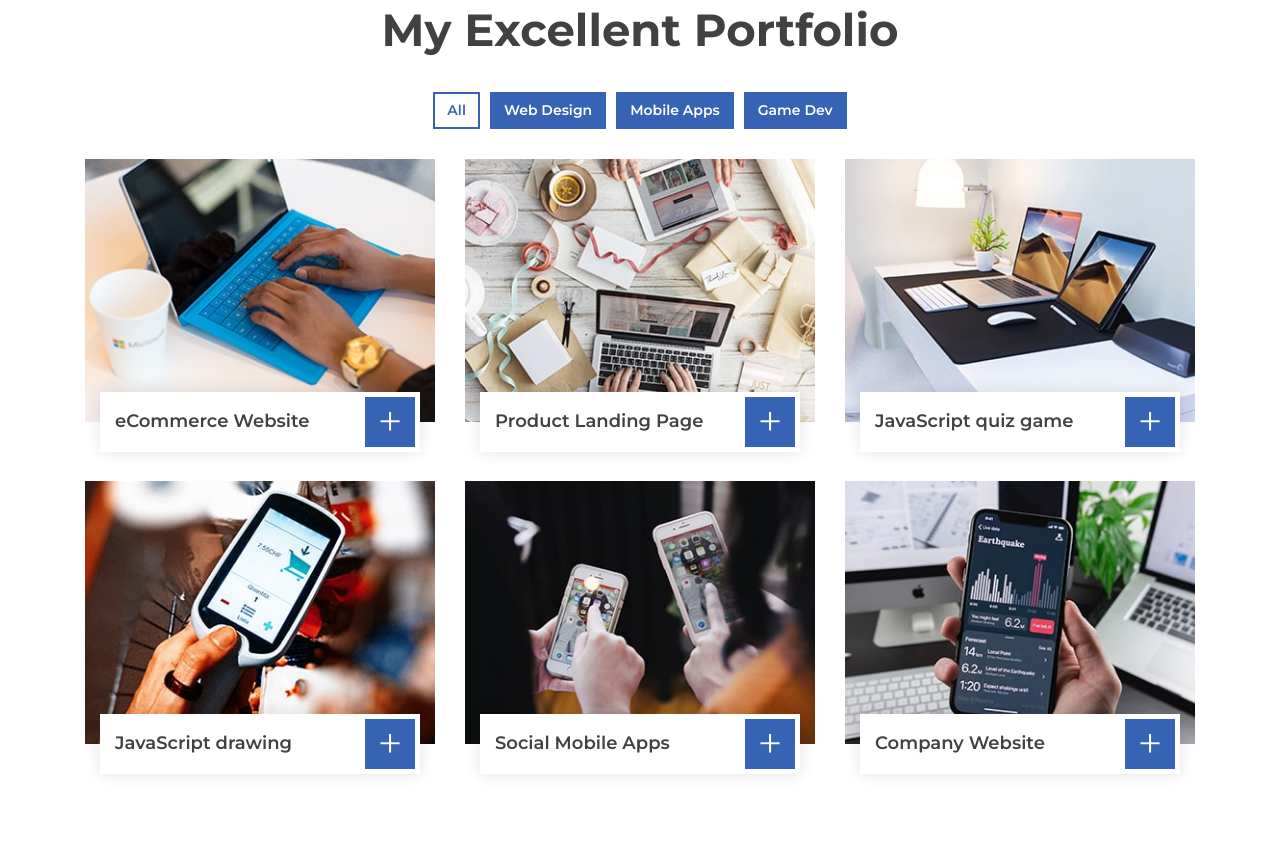
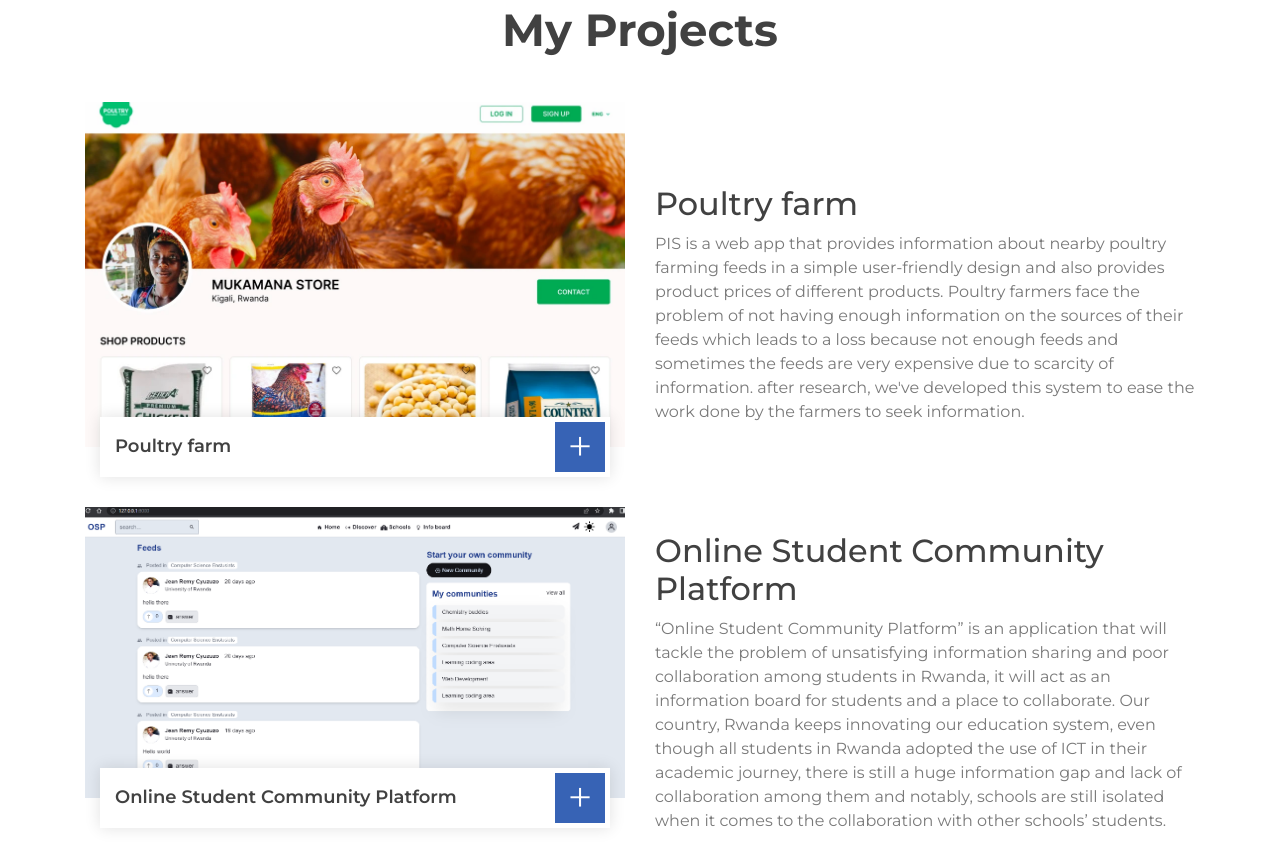
Before and after one commit to remycyuzuzo/remycyuzuzo.github.io, a plain HTML site: page index.html in a window 1280 px wide. Shown: the part 2907-3768 px from the top of the page. Drawn offline with nearby package versions, Linux system fonts and the light colour scheme.

Commit message:
design tweaks, text changing

```diff
--- a/index.html
+++ b/index.html
@@ -326,133 +326,61 @@
           data-wow-delay="0.1s"
         >
           <p>My Portfolio</p>
-          <h2>My Excellent Portfolio</h2>
+          <h2>My Projects</h2>
         </div>
-        <div class="row">
-          <div class="col-12">
-            <ul id="portfolio-filter">
-              <li data-filter="*" class="filter-active">All</li>
-              <li data-filter=".filter-1">Web Design</li>
-              <li data-filter=".filter-2">Mobile Apps</li>
-              <li data-filter=".filter-3">Game Dev</li>
-            </ul>
-          </div>
-        </div>
-        <div class="row portfolio-container">
+        <div class="row align-items-center">
           <div
-            class="col-lg-4 col-md-6 col-sm-12 portfolio-item filter-1 wow fadeInUp"
-            data-wow-delay="0.0s"
+            class="col-md-6 col-sm-12 portfolio-item filter-2 wow fadeInUp"
+            data-wow-delay="0.8s"
           >
             <div class="portfolio-wrap">
               <div class="portfolio-img">
-                <img src="img/portfolio-1.jpg" alt="Image" />
+                <img src="./img/chick.webp" alt="Image" />
               </div>
               <div class="portfolio-text">
-                <h3>eCommerce Website</h3>
+                <h3>Poultry farm</h3>
                 <a
                   class="btn"
-                  href="img/portfolio-1.jpg"
+                  href="img/chick.webp"
                   data-lightbox="portfolio"
                   >+</a
                 >
               </div>
             </div>
           </div>
+          <div class="col-md-6 col-sm-12">
+            <h2>Poultry farm</h2>
+            PIS is a web app that provides information about nearby poultry farming feeds in a simple user-friendly design and also provides product prices of different products. Poultry farmers face the problem of not having enough information on the sources of their feeds which leads to a loss because not enough feeds and sometimes the feeds are very expensive due to scarcity of information. after research, we've developed this system to ease the work done by the farmers to seek information.
+
+          </div>
+        </div>
+
+          <div class="row align-items-center">
             <div
-            class="col-lg-4 col-md-6 col-sm-12 portfolio-item filter-2 wow fadeInUp"
-            data-wow-delay="0.2s"
+              class="col-md-6 col-sm-12 portfolio-item filter-3 wow fadeInUp"
+              data-wow-delay="1s"
             >
               <div class="portfolio-wrap">
                 <div class="portfolio-img">
-                <img src="img/portfolio-2.jpg" alt="Image" />
+                  <img src="./img/oscp.png" alt="Image" />
                 </div>
                 <div class="portfolio-text">
-                <h3>Product Landing Page</h3>
+                  <h3>Online Student Community Platform</h3>
                   <a
                     class="btn"
-                  href="img/portfolio-2.jpg"
+                    href="./img/oscp.png"
                     data-lightbox="portfolio"
                     >+</a
                   >
                 </div>
               </div>
             </div>
-          <div
-            class="col-lg-4 col-md-6 col-sm-12 portfolio-item filter-3 wow fadeInUp"
-            data-wow-delay="0.4s"
-          >
-            <div class="portfolio-wrap">
-              <div class="portfolio-img">
-                <img src="img/portfolio-3.jpg" alt="Image" />
-              </div>
-              <div class="portfolio-text">
-                <h3>JavaScript quiz game</h3>
-                <a
-                  class="btn"
-                  href="img/portfolio-3.jpg"
-                  data-lightbox="portfolio"
-                  >+</a
-                >
+            <div class="col-md-6 col-sm-12">
+              <h2>Online Student Community Platform</h2>
+              “Online Student Community Platform” is an application that will tackle the problem of unsatisfying information sharing and poor collaboration among students in Rwanda, it will act as an information board for students and a place to collaborate. Our country, Rwanda keeps innovating our education system, even though all students in Rwanda adopted the use of ICT in their academic journey, there is still a huge information gap and lack of collaboration among them and notably, schools are still isolated when it comes to the collaboration with other schools’ students.
             </div>
           </div>
-          </div>
-          <div
-            class="col-lg-4 col-md-6 col-sm-12 portfolio-item filter-1 wow fadeInUp"
-            data-wow-delay="0.6s"
-          >
-            <div class="portfolio-wrap">
-              <div class="portfolio-img">
-                <img src="img/portfolio-4.jpg" alt="Image" />
-              </div>
-              <div class="portfolio-text">
-                <h3>JavaScript drawing</h3>
-                <a
-                  class="btn"
-                  href="img/portfolio-4.jpg"
-                  data-lightbox="portfolio"
-                  >+</a
-                >
-              </div>
-            </div>
-          </div>
-          <div
-            class="col-lg-4 col-md-6 col-sm-12 portfolio-item filter-2 wow fadeInUp"
-            data-wow-delay="0.8s"
-          >
-            <div class="portfolio-wrap">
-              <div class="portfolio-img">
-                <img src="img/portfolio-5.jpg" alt="Image" />
-              </div>
-              <div class="portfolio-text">
-                <h3>Social Mobile Apps</h3>
-                <a
-                  class="btn"
-                  href="img/portfolio-5.jpg"
-                  data-lightbox="portfolio"
-                  >+</a
-                >
-              </div>
-            </div>
-          </div>
-          <div
-            class="col-lg-4 col-md-6 col-sm-12 portfolio-item filter-3 wow fadeInUp"
-            data-wow-delay="1s"
-          >
-            <div class="portfolio-wrap">
-              <div class="portfolio-img">
-                <img src="img/portfolio-6.jpg" alt="Image" />
-              </div>
-              <div class="portfolio-text">
-                <h3>Company Website</h3>
-                <a
-                  class="btn"
-                  href="img/portfolio-6.jpg"
-                  data-lightbox="portfolio"
-                  >+</a
-                >
-              </div>
-            </div>
-          </div>
+
         </div>
       </div>
     </div>
```
Also changed, not shown: img/chick.webp (added), img/oscp.png (added). Lines whose indentation alone changed are shown as unchanged.
